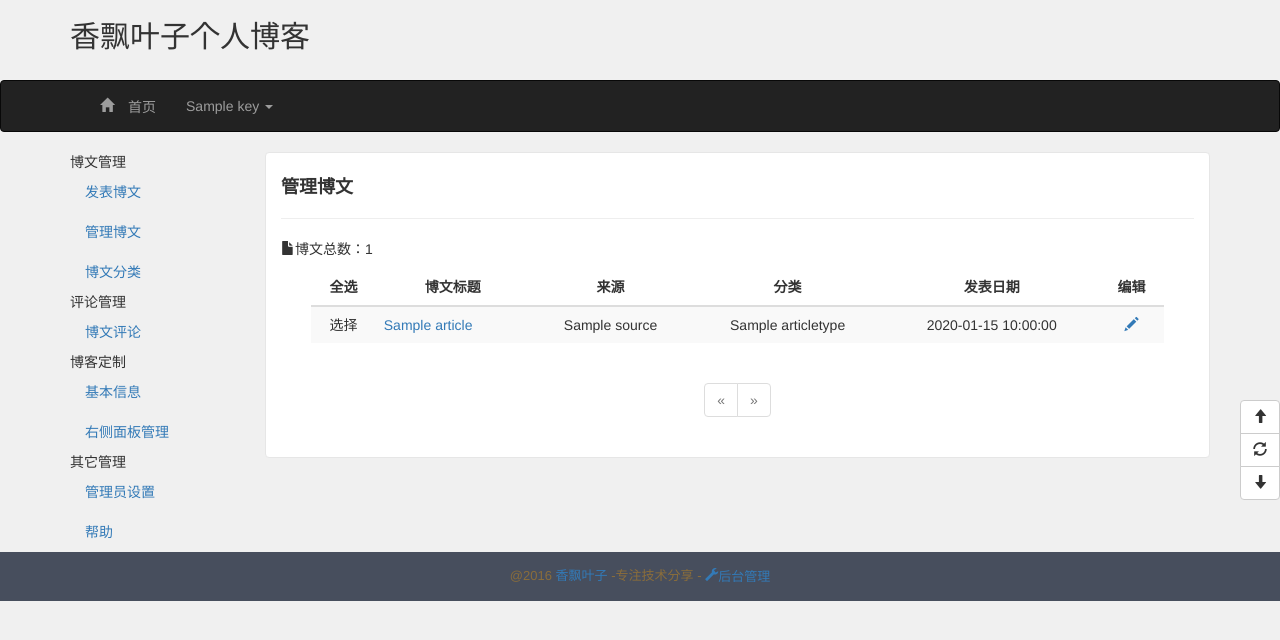
After one commit to xpleaf/Blog_mini, a Flask app: template app/templates/admin/manage_articles.html in a window 1280 px wide. The commit adds this page. Shown: the top 640 px of the page. Run offline with Flask 2, Linux system fonts and the light colour scheme; tables that the repository leaves empty hold one stand-in row (values such as "Sample post"); the template is opened without the code that fills it: values that come from a table or form of the project are taken from there, most other values are stand-ins (such as "Sample title", 1, 10 or a date in 2020); some libraries are stand-ins or nearby versions.

Commit message:
finish manage-articles step_1

```diff
--- a/app/admin/forms.py
+++ b/app/admin/forms.py
@@ -2,6 +2,7 @@
 from flask.ext.wtf import Form
 from wtforms import SelectField, StringField, TextAreaField, SubmitField
 from wtforms.validators import DataRequired, Length
+
 
 class SubmitArticlesForm(Form):
     title = StringField(u'标题', validators=[DataRequired(), Length(1, 64)])
@@ -9,3 +10,7 @@ class SubmitArticlesForm(Form):
     content = TextAreaField(u'博文内容', validators=[DataRequired()])
     types = SelectField(u'博文分类', coerce=int, validators=[DataRequired()])
     summary = TextAreaField(u'博文摘要', validators=[DataRequired()])
+
+
+class ManageArticlesForm(Form):
+    pass
--- a/app/static/css/common.css
+++ b/app/static/css/common.css
@@ -127,3 +127,15 @@ ul.comments .comment-author {
 .article-edit {
     text-align: right;
 }
+
+/*CSS For manage articles*/
+.articles-list {
+    margin-left: 30px;
+    margin-right: 30px;
+}
+.manage-articles th {
+    text-align: center;
+}
+.manage-articles td {
+    text-align: center;
+}
--- a/app/templates/admin/admin_base.html
+++ b/app/templates/admin/admin_base.html
@@ -8,7 +8,7 @@
             <ul class="nav nav-list">
 				<li class="nav-header">博文管理</li>
 				<li><a href="{{ url_for('admin.submitArticles') }}">发表博文</a></li>
-				<li><a href="#">管理博文</a></li>
+				<li><a href="{{ url_for('admin.manageArticles') }}">管理博文</a></li>
 				<li><a href="#">博文分类</a></li>
 
 				<li class="nav-header">评论管理</li>
--- /dev/null
+++ b/app/templates/admin/manage_articles.html
@@ -0,0 +1,43 @@
+{% extends 'admin/admin_base.html' %}
+{% import "_macros.html" as macros %}
+
+{% block admin_content %}
+<div class="entry-box manage-articles">
+    <h4><strong>管理博文</strong></h4>
+    <hr/>
+    <p><span class="glyphicon glyphicon-file"></span>博文总数：{{ Article.query.count() }}</p>
+    <div class="row articles-list">
+        <table class="table table-striped">
+            <thead>
+            <tr>
+                <th>全选</th>
+                <th style="text-align: center">博文标题</th>
+                <th>来源</th>
+                <th>分类</th>
+                <th>发表日期</th>
+                <th align="center">编辑</th>
+            </tr>
+            </thead>
+            <tbody>
+            {% for article in articles %}
+            <tr>
+                <td>选择</td>
+                <td style="text-align: left"><a href="{{ url_for('main.articleDetails', id=article.id) }}" target="_blank">{{ article.title }}</a></td>
+                <td>{{ article.source.name }}</td>
+                <td>{{ article.articleType.name }}</td>
+                <td>{{ article.create_time.replace(microsecond=0) }}</td>
+                <td>
+                    <a href="{{ url_for('admin.editArticles', id=article.id) }}">
+                        <span class="glyphicon glyphicon-pencil"></span>
+                    </a>
+                </td>
+            </tr>
+            {% endfor %}
+            </tbody>
+        </table>
+        <div class="pagination">
+            {{ macros.pagination_widget(pagination, endpoint) }}
+        </div>
+    </div>
+</div>
+{% endblock %}
```
Also changed, not shown: app/admin/views.py (+14 -1 lines), data.sqlite.
